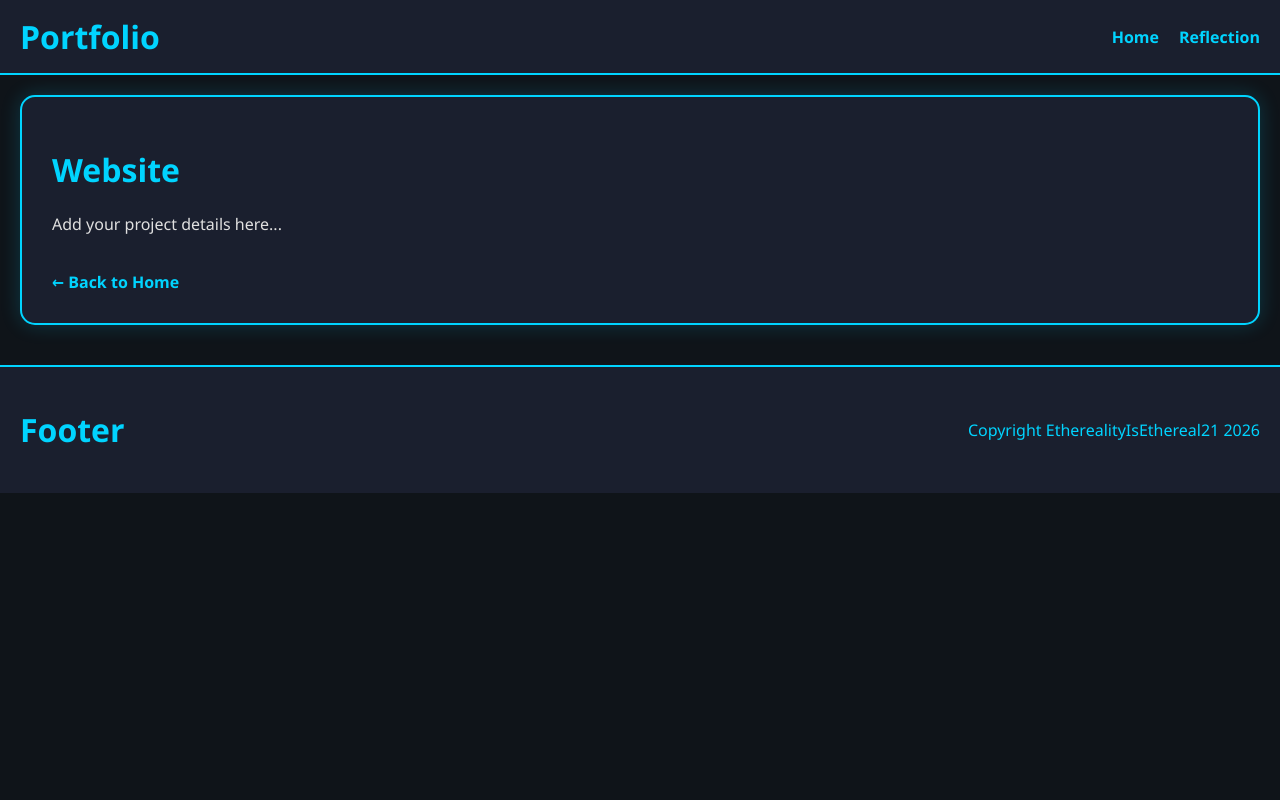
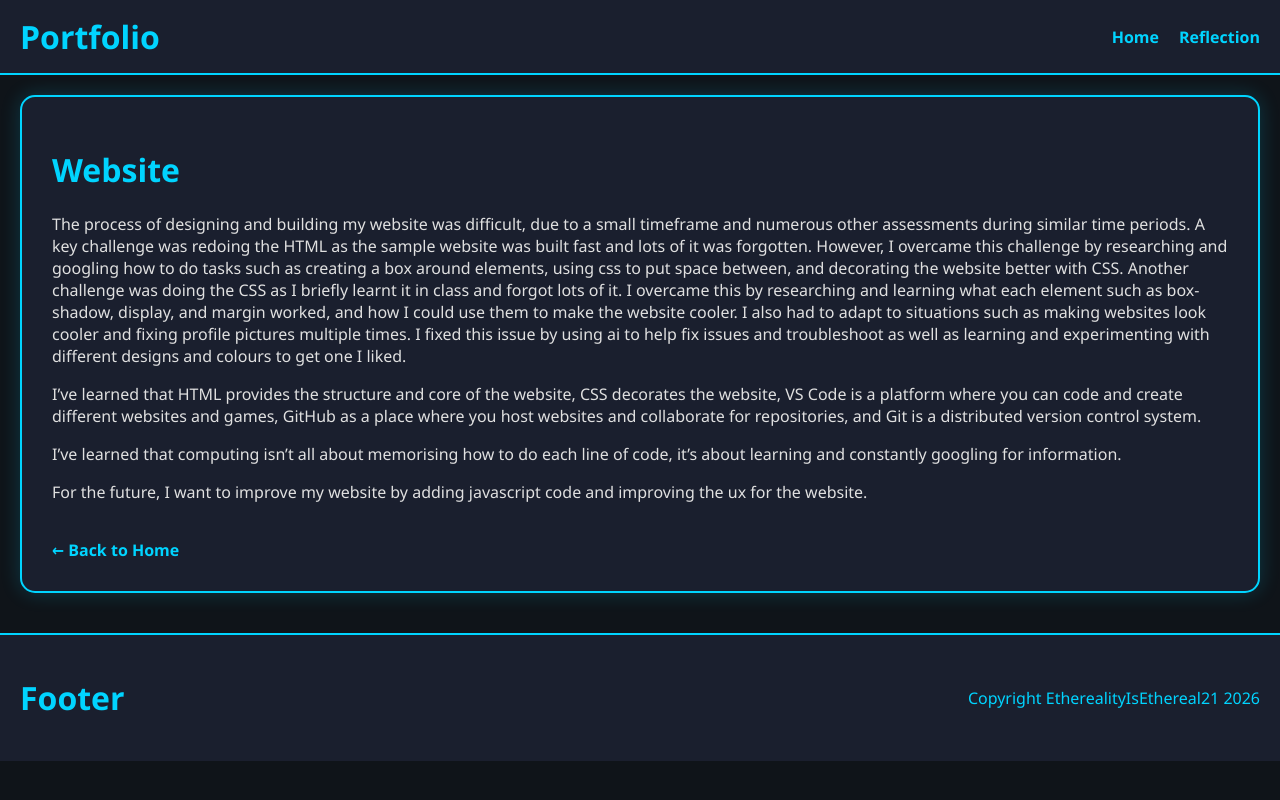
Before and after one commit to EtheralityIsEthereal/ct-portfolio, a plain HTML site: page project1.html in a window 1280 px wide. Drawn offline with Linux system fonts and the light colour scheme.

Commit message:
Reflection
Changed website reflection to About page. Changed website project to include the original reflection from the old Reflection page next to Home (new page is now About).

```diff
--- a/project1.html
+++ b/project1.html
@@ -22,7 +22,33 @@
         <div class="page-layout">
             <div class="project-detail">
                 <h1>Website</h1>
-                <p>Add your project details here...</p>
+                <p>The process of designing and building my website was difficult, due to a small timeframe and numerous
+                    other assessments during similar time periods. A key challenge was redoing the HTML as the sample
+                    website was built fast and lots of it was forgotten. However, I overcame this challenge by
+                    researching
+                    and googling how to do tasks such as creating a box around elements, using css to put space between,
+                    and
+                    decorating the website better with CSS. Another challenge was doing the CSS as I briefly learnt it
+                    in
+                    class and forgot lots of it. I overcame this by researching and learning what each element such as
+                    box-shadow, display, and margin worked, and how I could use them to make the website cooler. I also
+                    had
+                    to adapt to situations such as making websites look cooler and fixing profile pictures multiple
+                    times. I
+                    fixed this issue by using ai to help fix issues and troubleshoot as well as learning and
+                    experimenting
+                    with different designs and colours to get one I liked.
+                </p>
+                <p>I’ve learned that HTML provides the structure and core of the website, CSS decorates the website, VS
+                    Code
+                    is a platform where you can code and create different websites and games, GitHub as a place where
+                    you
+                    host websites and collaborate for repositories, and Git is a distributed version control system.</p>
+                <p>I’ve learned that computing isn’t all about memorising how to do each line of code, it’s about
+                    learning
+                    and constantly googling for information. </p>
+                <p>For the future, I want to improve my website by adding javascript code and improving the ux for the
+                    website.</p>
                 <a href="index.html" class="back-link">← Back to Home</a>
             </div>
         </div>
```
Also changed, not shown: index.html (+1 -1 lines), reflection.html (+5 -21 lines).
